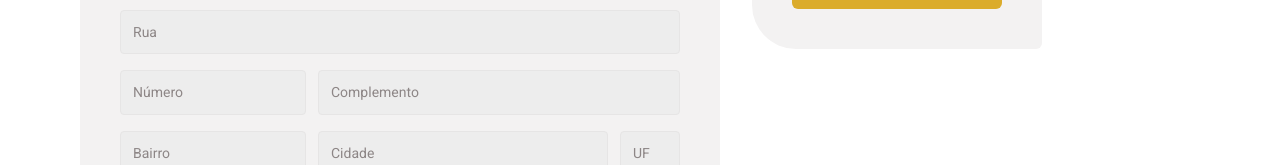
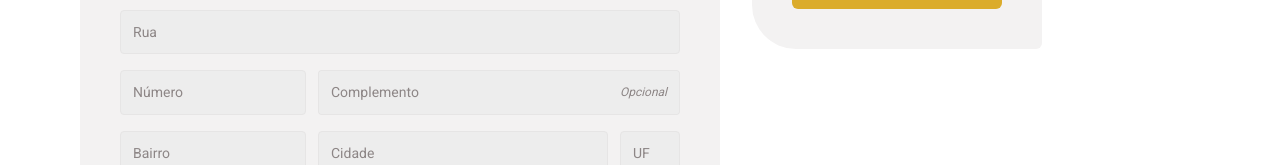
Before and after one commit to pceolato/ignite-challenge-coffe-delivery, a React (Vite) app: page /checkout in a window 1280 px wide. Shown: the part 311-476 px from the top of the page. Built offline with nearby package versions, Linux system fonts and the light colour scheme.

Commit message:
feat: style input complement

```diff
--- a/src/contexts/CoffeContext.tsx
+++ b/src/contexts/CoffeContext.tsx
@@ -34,7 +34,6 @@ export function CoffeContextProvider({ children }: CoffeContextProviderProps) {
 
     const [cart, dispatch] = useReducer((state: Coffe[], action: any)  => {
         switch(action.type) {
-            //TODO
             case 'CARRY_CART': {
                 return action.payload.storage
             }
--- a/src/pages/Checkout/components/CountCoffe/styles.ts
+++ b/src/pages/Checkout/components/CountCoffe/styles.ts
@@ -30,6 +30,7 @@ export const CoffeDescription = styled.div`
 
 export const PriceCoffeTotal = styled.strong`
     font-weight: bold;
+    font-size: 0.875rem;
     color: ${props => props.theme['base-text']};
 `
 
--- a/src/pages/Checkout/index.tsx
+++ b/src/pages/Checkout/index.tsx
@@ -4,6 +4,7 @@ import { CalculatePrice, CardOption, CheckoutFormContainer,
             Coffes,
             CoffesCountContainer,
             ComplementInput,
+            ComplementInputGroup,
             ConfesCountContent,
             ConfirmButton,
             DescriptionForm,
@@ -15,6 +16,7 @@ import { CalculatePrice, CardOption, CheckoutFormContainer,
             ItemsTotal,
             NumberComplement,
             NumberInput,
+            OptionalPlaceholder,
             OrderContainer,
             PaymentContainer,
             PaymentOptions,
@@ -113,12 +115,15 @@ export function Checkout() {
                             required
                             {...register('number')}
                         />
+                        <ComplementInputGroup>
                             <ComplementInput
                                 id="complement"
                                 type="text"
                                 placeholder="Complemento"
                                 {...register('complement')}
                             />
+                            <OptionalPlaceholder>Opcional</OptionalPlaceholder>
+                        </ComplementInputGroup>
                     </NumberComplement>
                     <CityState>
                         <DistricCity>
--- a/src/pages/Checkout/styles.ts
+++ b/src/pages/Checkout/styles.ts
@@ -91,7 +91,7 @@ export const StreetInput = styled(baseInput)``
 
 export const NumberComplement = styled.div`
     display: grid;
-    grid-template-columns: 1fr 3fr;
+    grid-template-columns: 1fr 2fr;
     gap: 0.75rem;
 
     @media (max-width: 750px) {
@@ -101,7 +101,35 @@ export const NumberComplement = styled.div`
 
 export const NumberInput = styled(baseInput)``
 
-export const ComplementInput = styled(baseInput)``
+export const ComplementInputGroup = styled.div`
+    display: flex;
+
+    &:focus {
+        border: 1px solid ${props => props.theme['yellow-dark']};
+    }
+`
+
+export const ComplementInput = styled(baseInput)`
+    flex: 1;
+    border-right: 0;
+    border-radius: 4px 0 0 4px;
+`
+export const OptionalPlaceholder = styled.div`
+    background-color: ${props => props.theme['base-input']};
+    color: ${props => props.theme['base-label']};
+
+    display: flex;
+    align-items: center;
+
+    border: 1px solid ${props => props.theme['base-button']};
+    border-left: 0;
+    border-radius: 0 4px 4px 0;
+
+    padding: 0.75rem;
+
+    font-size: 0.75rem;
+    font-style: italic;
+`
 
 export const CityState = styled.div`
     display: flex;
@@ -250,7 +278,7 @@ export const ConfirmButton = styled.button`
         cursor: not-allowed;
     }
 
-    &[not-disabled]:hover {
+    &:not(:disabled):hover {
         background: ${props => props.theme['yellow-dark']};
     }
 `
--- a/src/pages/Home/styles.ts
+++ b/src/pages/Home/styles.ts
@@ -6,7 +6,7 @@ export const IntroContainer = styled.div`
   width: 100%;
   padding: 5.75rem 0;
 
-  background: url(${backgroundImage});
+  background: url(${backgroundImage}) no-repeat center;
   `
 
 export const IntroContent = styled.div`
--- a/src/utils/coffes.ts
+++ b/src/utils/coffes.ts
@@ -14,7 +14,7 @@ export const CoffesUtils = [
         description: 'Expresso diluído, menos intenso que o tradicional',
         features: ['Tradicional'],
         image: 'americano',
-        price: 9.90,
+        price: 20,
         quantity: 1,
     },
     {
@@ -23,7 +23,7 @@ export const CoffesUtils = [
         description: 'Café expresso tradicional com espuma cremosa',
         features: ['Tradicional'],
         image: 'expresso-cremoso',
-        price: 9.90,
+        price: 22,
         quantity: 1,
     },
     {
@@ -32,7 +32,7 @@ export const CoffesUtils = [
         description: 'Bebida preparada com café expresso e cubos de gelo',
         features: ['Tradicional', 'gelado'],
         image: 'cafe-gelado',
-        price: 9.90,
+        price: 24.50,
         quantity: 1,
     },
     {
@@ -50,7 +50,7 @@ export const CoffesUtils = [
         description: 'Uma dose de café expresso com o dobro de leite e espuma cremosa',
         features: ['Tradicional', 'com leite'],
         image: 'latte',
-        price: 9.90,
+        price: 19.80,
         quantity: 1,
     },
     {
@@ -59,7 +59,7 @@ export const CoffesUtils = [
         description: 'Bebida com canela feita de doses iguais de café, leite e espuma',
         features: ['Tradicional', 'com leite'],
         image: 'capuccino',
-        price: 9.90,
+        price: 18.90,
         quantity: 1,
     },
     {
@@ -68,7 +68,7 @@ export const CoffesUtils = [
         description: 'Café expresso misturado com um pouco de leite quente e espuma',
         features: ['Tradicional', 'com leite'],
         image: 'macchiato',
-        price: 9.90,
+        price: 23,
         quantity: 1,
     },
     {
@@ -77,7 +77,7 @@ export const CoffesUtils = [
         description: 'Café expresso com calda de chocolate, pouco leite e espuma',
         features: ['Tradicional', 'com leite'],
         image: 'mochaccino',
-        price: 9.90,
+        price: 24,
         quantity: 1,
     },
     {
@@ -86,7 +86,7 @@ export const CoffesUtils = [
         description: 'Bebida feita com chocolate dissolvido no leite quente e café',
         features: ['Especial', 'com leite'],
         image: 'chocolate-quente',
-        price: 9.90,
+        price: 15,
         quantity: 1,
     },
     {
@@ -95,7 +95,7 @@ export const CoffesUtils = [
         description: 'Drink gelado de café expresso com rum, creme de leite e hortelã',
         features: ['Especial', 'alcoólico', 'Gelado'],
         image: 'cubano',
-        price: 9.90,
+        price: 25,
         quantity: 1,
     },
     {
@@ -104,7 +104,7 @@ export const CoffesUtils = [
         description: 'Bebida adocicada preparada com café e leite de coco',
         features: ['Especial'],
         image: 'havaiano',
-        price: 9.90,
+        price: 20,
         quantity: 1,
     },
     {
@@ -113,7 +113,7 @@ export const CoffesUtils = [
         description: 'Bebida preparada com grãos de café árabe e especiarias',
         features: ['Especial'],
         image: 'arabe',
-        price: 9.90,
+        price: 14.90,
         quantity: 1,
     },
     {
@@ -122,7 +122,7 @@ export const CoffesUtils = [
         description: 'Bebida a base de café, uísque irlandês, açúcar e chantilly',
         features: ['Especial', 'alcoólico'],
         image: 'irlandes',
-        price: 9.90,
+        price: 18.90,
         quantity: 1,
     },
 ]
```
Lines whose indentation alone changed are shown as unchanged.
